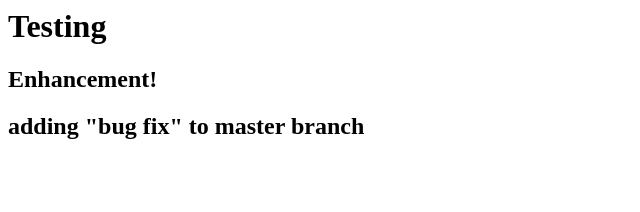
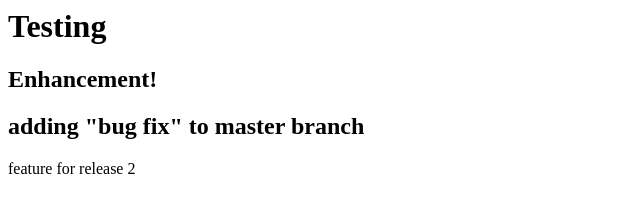
Before and after one commit to stephengardner/gitBranching, a plain HTML site: page index.html in a window 1280 px wide. Shown: the whole page, without its empty margins (0-640 px from the left). Drawn offline with Linux system fonts and the light colour scheme.

Commit message:
added feature for "release 2"

```diff
--- a/index.html
+++ b/index.html
@@ -5,5 +5,7 @@
 		<h1>Testing</h1>
 		<h2> Enhancement! </h2>
 		<h2> adding "bug fix" to master branch </h2>
+
+		<span> feature for release 2 </span>
 	</body>
 </html>
```
